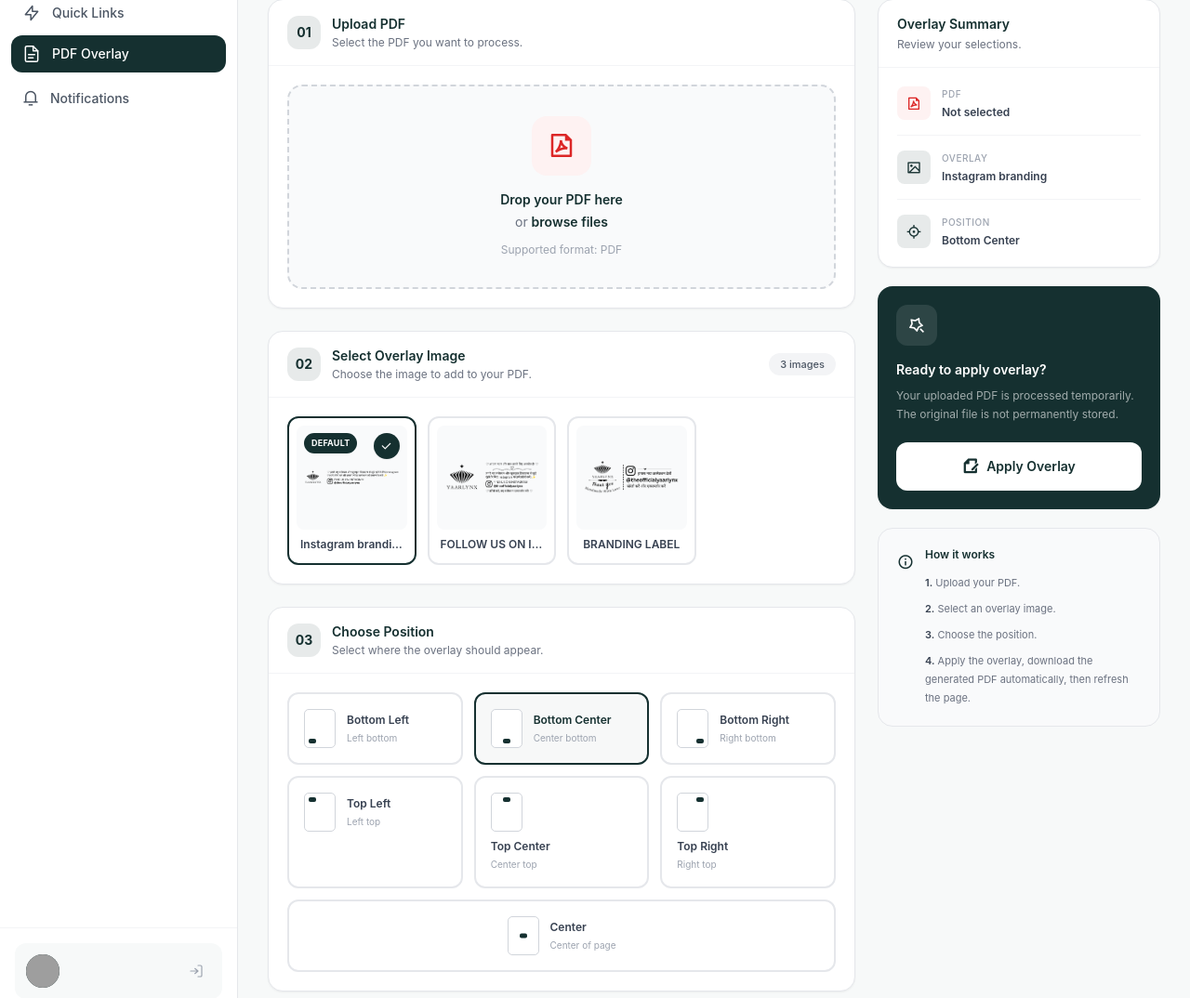
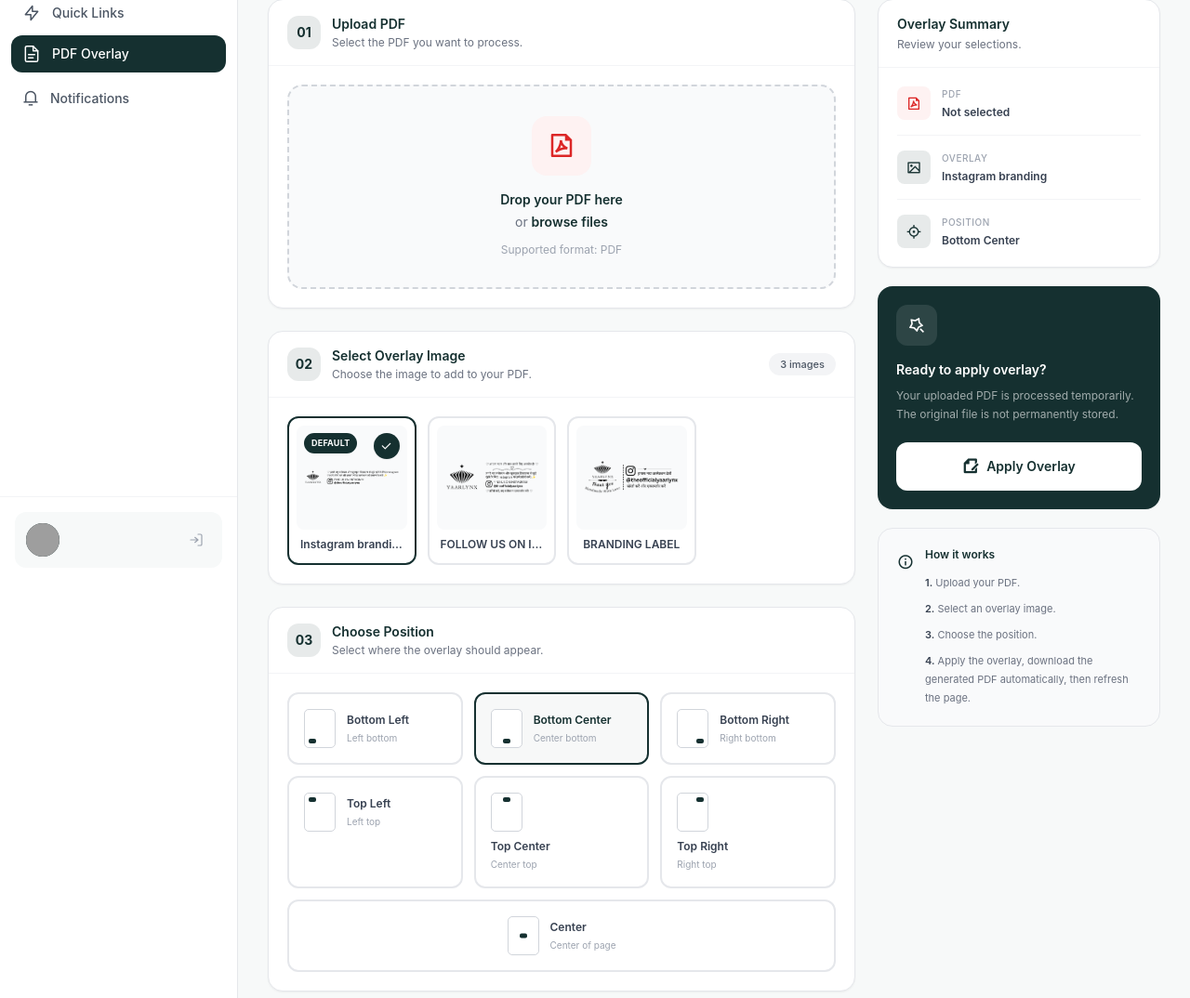
Before and after one commit to Witzcode0/YAARLYNX_BMS, a Django app: page /pdf-overlay/ in a window 1280 px wide. Shown: the part 173-1247 px from the top of the page at 93% size. Run offline with Django 5.2, Linux system fonts and the light colour scheme; data comes from the database, SQL or seed files in the repository; both versions use the stored data as it was after the commit; some libraries are stand-ins or nearby versions; grey boxes are pictures that could not be loaded.

Commit message:
Position change of loutout mobile menu

```diff
--- a/apps/dashboard/templates/dashboard/layout.html
+++ b/apps/dashboard/templates/dashboard/layout.html
@@ -628,7 +628,7 @@
                  SIDEBAR USER
             ================================================== -->
 
-            <div class="shrink-0 border-t border-gray-100 p-4">
+            <div class="sticky bottom-0 shrink-0 border-t border-gray-100 p-4">
 
                 <div class="flex min-w-0 items-center gap-3 rounded-xl bg-[#F7F9F9] p-3">
 
--- a/apps/dashboard/urls.py
+++ b/apps/dashboard/urls.py
@@ -29,7 +29,7 @@ path(
 ),
     path("payments/", payment_list, name="payment_list"),
     path(
-        "dashboard/",
+        "income-dashboard/",
         income_dashboard,
         name="income_dashboard",
     ),
```
Also changed, not shown: LIVE_YAARLYNX_DB.db.
